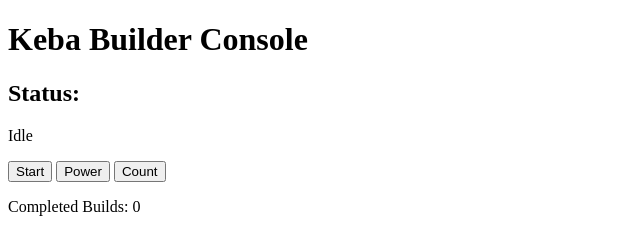
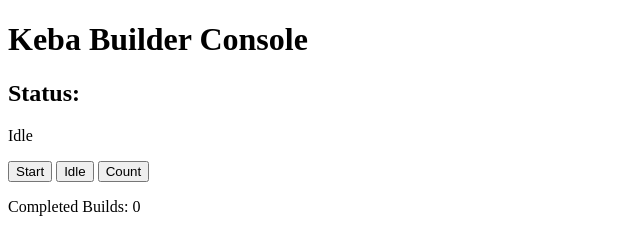
Before and after one commit to makebashangwe/100-days-to-sage, a plain HTML site: page days/day-002/index.html in a window 1280 px wide. Shown: the full height of the page, 0-640 px from the left. Drawn offline with Linux system fonts and the light colour scheme.

```diff
--- a/days/day-002/index.html
+++ b/days/day-002/index.html
@@ -19,7 +19,7 @@
 
         <section>
             <button id="start-button">Start</button>
-            <button id="power-button">Power</button>
+            <button id="power-button">Idle</button>
             <button id="count-button">Count</button>
 
             <p>Completed Builds: <span id="completed-builds">0</span></p>
```
Also changed, not shown: experiments/README.md (deleted), media/README.md (added).
